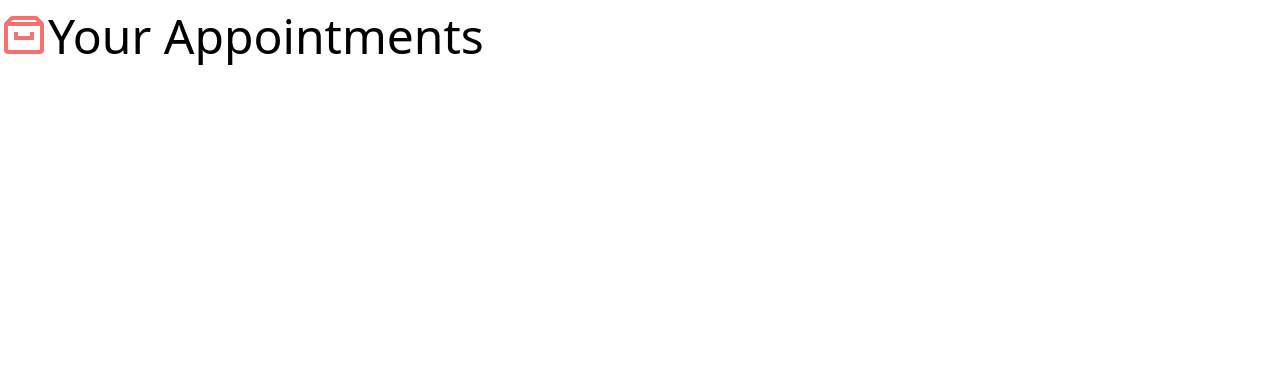
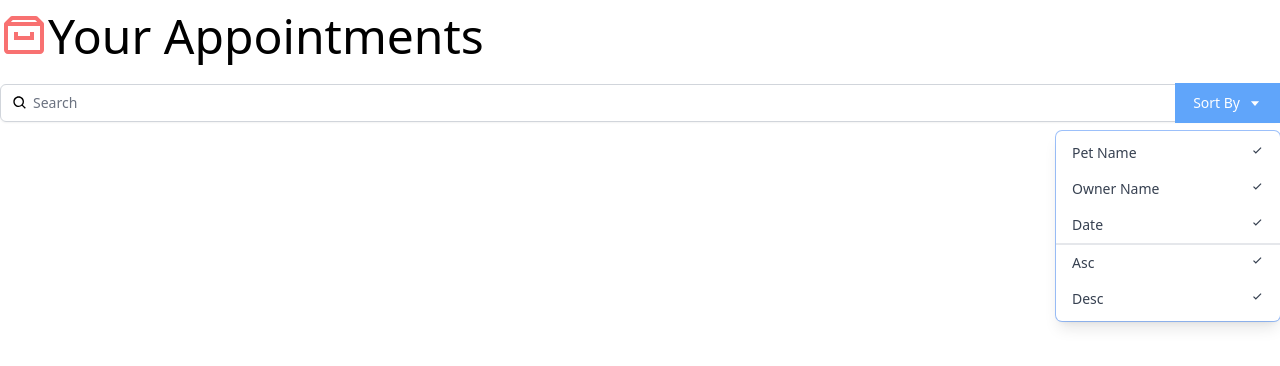
Before and after one commit to ankurshahi80/reactinterface, a React (Create React App) app: page / in a window 1280 px wide. Shown: the top 366 px of the page. Built offline with nearby package versions, Linux system fonts and the light colour scheme.

Commit message:
added Search component

```diff
--- a/src/App.js
+++ b/src/App.js
@@ -1,9 +1,11 @@
 import {BiArchive} from "react-icons/bi"
+import Search from "./components/Search";
 
 function App() {
   return (
     <div className="App container mx-auto mt-3 font-thin">
       <h1 className="text-5xl"><BiArchive className="inline-block text-red-400 align-top"/>Your Appointments</h1>
+      <Search/>
     </div>
   );
 }
--- /dev/null
+++ b/src/components/Search.js
@@ -0,0 +1,52 @@
+import { BiCaretDown, BiCheck, BiSearch } from "react-icons/bi";
+
+const DropDown =()=>{
+  return(
+    <div className="origin-top-right absolute right-0 mt-2 w-56 rounded-md shadow-lg bg-white ring-1 ring-back ring-opacity-5">
+      <div className="py-1" role="menu" aria-orientation="vertical" aria-labelledby="options-menu">
+        <div className="px-4 py-2 text-sm text-gray-700 hover:bg-gray-100 hover:text-gray-900 flex justify-between cursor-pointer" role="menuitem">
+          Pet Name<BiCheck/>
+        </div>
+        <div className="px-4 py-2 text-sm text-gray-700 hover:bg-gray-100 hover:text-gray-900 flex justify-between cursor-pointer" role="menuitem">
+          Owner Name<BiCheck/>
+        </div>
+        <div className="px-4 py-2 text-sm text-gray-700 hover:bg-gray-100 hover:text-gray-900 flex justify-between cursor-pointer" role="menuitem">
+          Date<BiCheck/>
+        </div>
+        <div className="px-4 py-2 text-sm text-gray-700 hover:bg-gray-100 hover:text-gray-900 flex justify-between cursor-pointer border-gray-1 border-t-2" role="menuitem">
+          Asc<BiCheck/>
+        </div>
+        <div className="px-4 py-2 text-sm text-gray-700 hover:bg-gray-100 hover:text-gray-900 flex justify-between cursor-pointer" role="menuitem">
+          Desc<BiCheck/>
+        </div>
+      </div>
+    </div>
+  );
+}
+const Search = ()=>{
+  return(
+    <div className="py-5">
+      <div className="mt-1 relative rounded-md shadow-sm">
+        <div className="absolute inset-y-0 left-0 pl-3 flex items-center pointer-events-none">
+          <BiSearch/>
+          <label htmlFor="query" className="sr-only" />
+        </div>
+        <input type="text" name="query" id="query" value=""
+          className="pl-8 rounded-md focus:ring-indigo-500 focus:border-indigo-500 block w-full sm:text-sm border-gray-300"
+          placeholder="Search"
+        />
+        <div className="absolute inset-y-0 right-0 flex items-center">
+          <div>
+            <button type="button"
+              className="justify-center px-4 py-2 bg-blue-400 border-2 border-blue-400 text-sm text-white hover:bg-blue-700 focus:outline-none focus:ring-2 focus:ring-offset-2 flex items-center" id="options-menu" aria-haspopup="true" aria-expanded="true">
+              Sort By <BiCaretDown className="ml-2"/>
+            </button>
+            <DropDown/>
+          </div>
+        </div>
+      </div>
+    </div>
+  );
+}
+
+export default Search;
```
